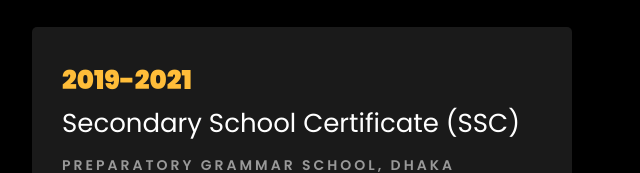
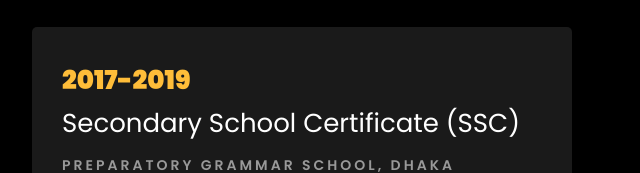
Before and after one commit to afroz905/afroz905.github.io, a plain HTML site: page index.html in a window 1280 px wide. Shown: the part 2907-3080 px from the top of the page, 53-693 px from the left. Drawn offline with Linux system fonts and the light colour scheme; files whose address does not match are found by name.

Commit message:
Update index.html

```diff
--- a/index.html
+++ b/index.html
@@ -401,7 +401,7 @@
 
 			<div class="col-md-6">
 				<div class="resume-wrap ftco-animate">
-					<span class="date">2019-2021</span>
+					<span class="date">2017-2019</span>
 					<h2>Secondary School Certificate (SSC)</h2>
 					<span class="position">Preparatory Grammar School, Dhaka</span>
 					<p class="mt-4">GPA: 5.00 out of 5.00</p>
```
